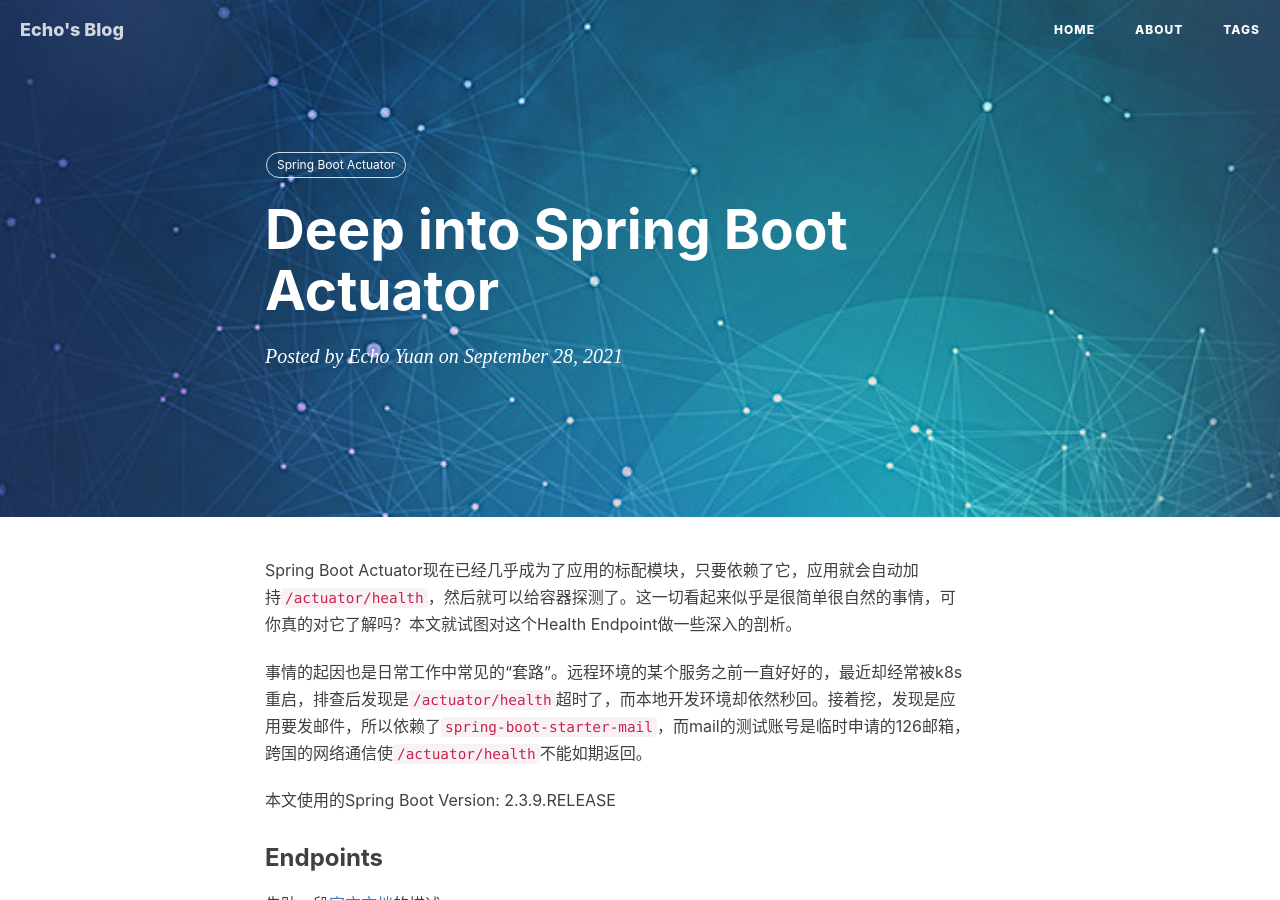
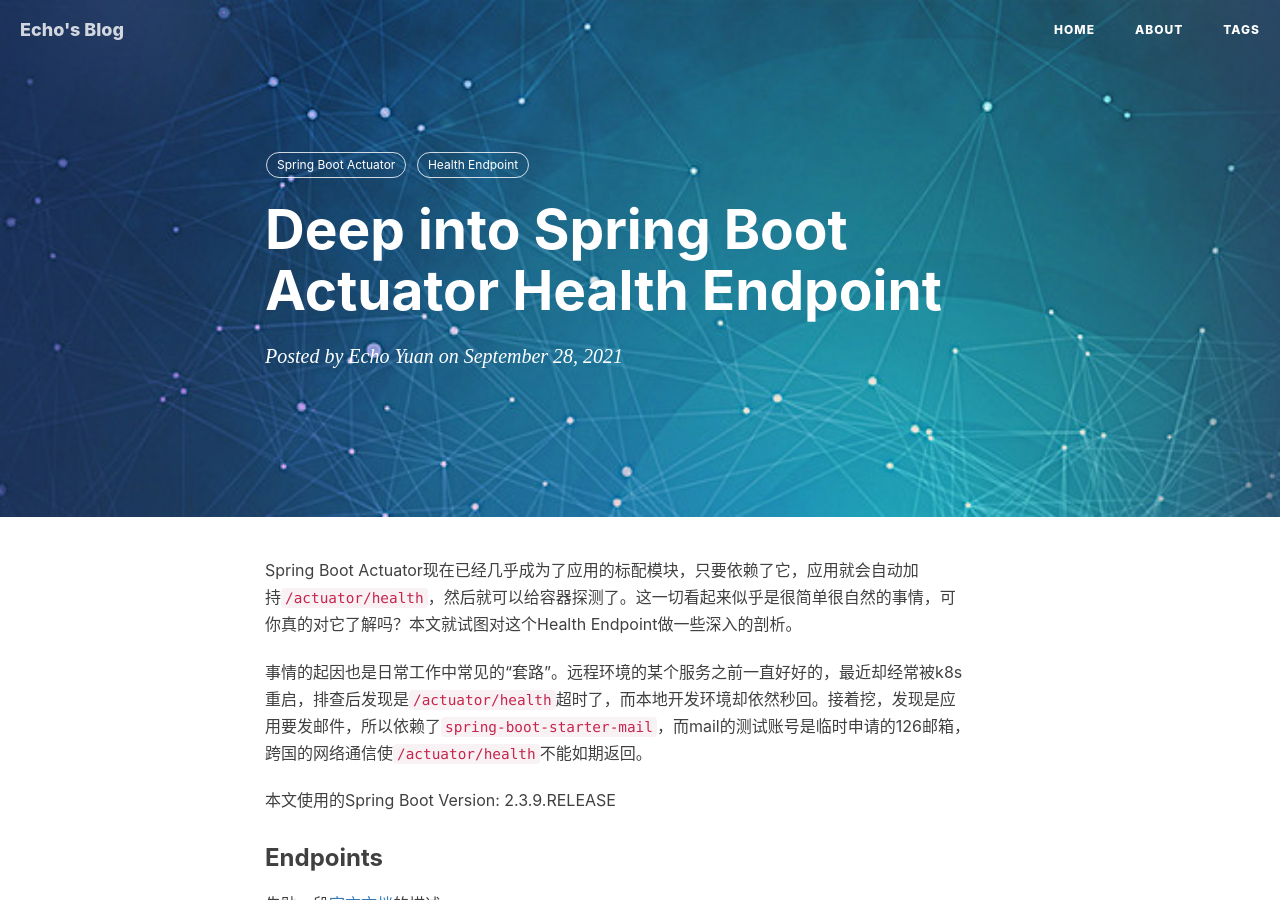
Before and after one commit to yuandghn/yuandghn.github.io, a Jekyll site: the page built from _posts/2021-09-28-deep-into-spring-boot-actuator-health-ndpoint.markdown, in a window 1280 px wide and 900 px high. Built offline with Jekyll 4.4.1, drawn with Linux system fonts in a browser that asks for light colours; nearby versions of some CDN libraries; comment, search, counter and statistics services are not loaded.

Commit message:
Rename post

```diff
--- a/_posts/2021-09-28-deep-into-spring-boot-actuator.markdown
+++ b/_posts/2021-09-28-deep-into-spring-boot-actuator-health-ndpoint.markdown
@@ -1,11 +1,12 @@
 ---
 layout:     post
-title:      "Deep into Spring Boot Actuator"
+title:      "Deep into Spring Boot Actuator Health Endpoint"
 subtitle:   ""
 date:       2021-09-28 00:19:00
 author:     "Echo Yuan"
 tags:
     - Spring Boot Actuator
+    - Health Endpoint
 ---
 Spring Boot Actuator现在已经几乎成为了应用的标配模块，只要依赖了它，应用就会自动加持`/actuator/health`，然后就可以给容器探测了。这一切看起来似乎是很简单很自然的事情，可你真的对它了解吗？本文就试图对这个Health Endpoint做一些深入的剖析。
 
```
